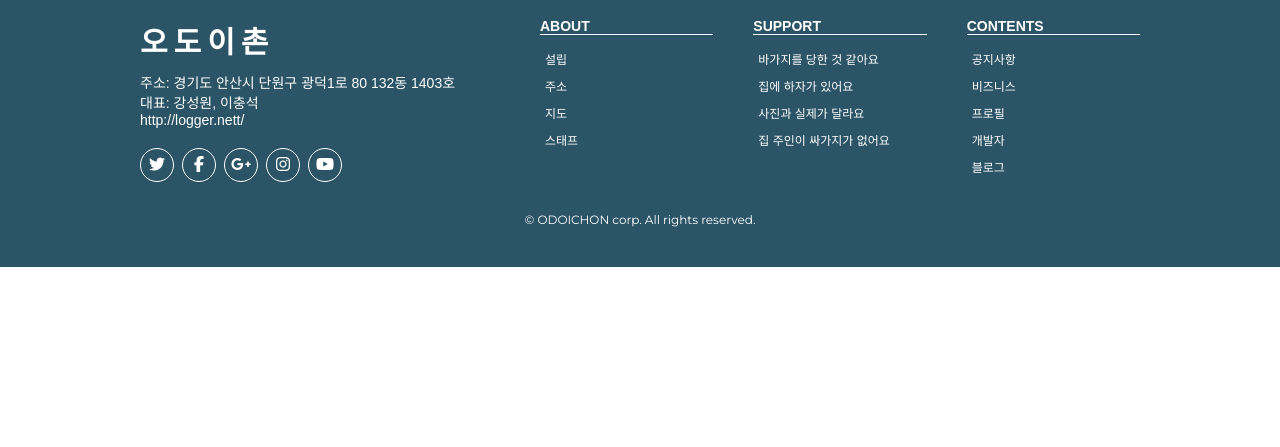
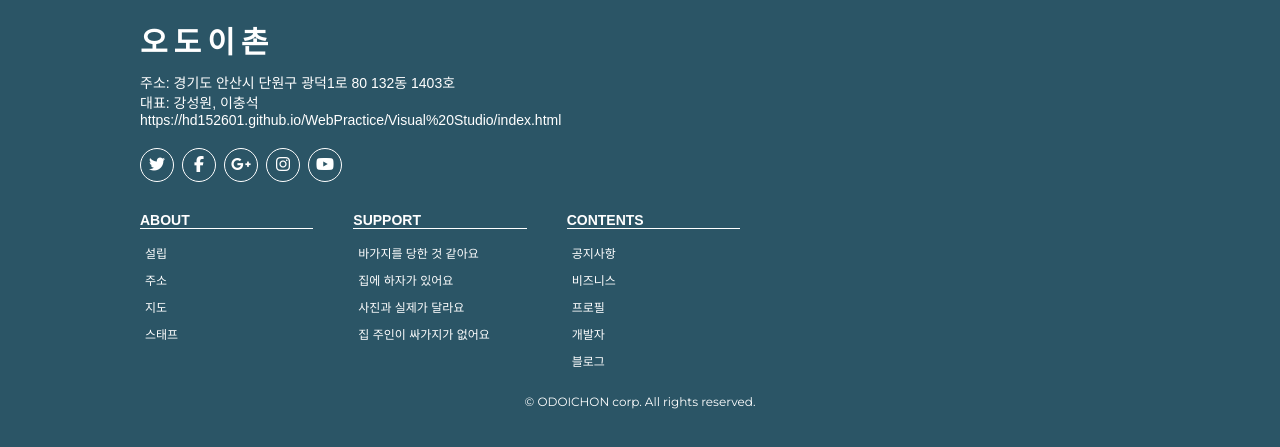
Before and after one commit to HD152601/WebPractice, a plain HTML site: page Visual Studio/about.html in a window 1280 px wide. Shown: the part 1070-1517 px from the top of the page. Before the commit the page ends 1337 px from the top, so only its background shows below. Drawn offline with nearby package versions, Linux system fonts and the light colour scheme.

Commit message:
Add files via upload

```diff
--- a/Visual Studio/about.html
+++ b/Visual Studio/about.html
@@ -104,7 +104,7 @@ $(function(){
 		<p>
 			주소: 경기도 안산시 단원구 광덕1로 80 132동 1403호<br>
 			대표: 강성원, 이충석<br>
-			<a href="http://logger.nett/">http://logger.nett/</a>
+						<a href="https://hd152601.github.io/WebPractice/Visual%20Studio/index.html">https://hd152601.github.io/WebPractice/Visual%20Studio/index.html</a>
 		</p>
 
 		<nav class="footD">
```
Also changed, not shown: Visual Studio/contact.html (+1 -1 lines), Visual Studio/contents.html (+1 -1 lines), Visual Studio/index.html (+1 -1 lines), Visual Studio/list.html (+1 -1 lines).
